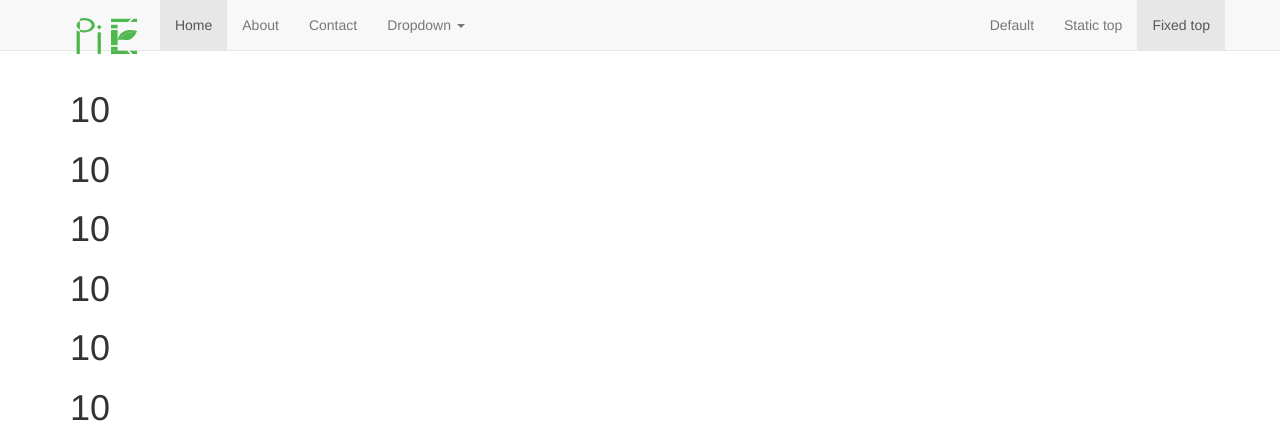
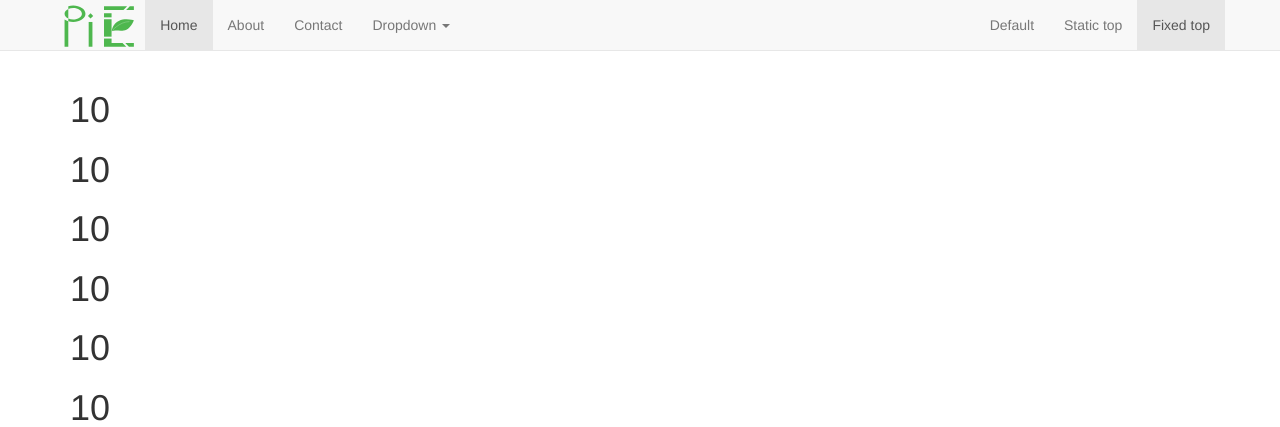
Before and after one commit to jason40418/iot_project, a Flask app: page / in a window 1280 px wide. Shown: the top 427 px of the page. Run offline with Flask 2, Linux system fonts and the light colour scheme; parts of the project's set-up code (start-up, migrations or seed data) failed here and were passed over; some libraries are stand-ins or nearby versions.

Commit message:
[Fix] Downgrade Bootstrap cause LOGO display problem

```diff
--- a/static/css/custom.css
+++ b/static/css/custom.css
@@ -3,3 +3,12 @@ body {
   min-height: 75rem;
   padding-top: 7.0rem;
 }
+
+.navbar-brand {
+  padding: 0px;
+}
+.navbar-brand > img {
+  height: 100%;
+  padding: 2px;
+  width: auto;
+}
```
